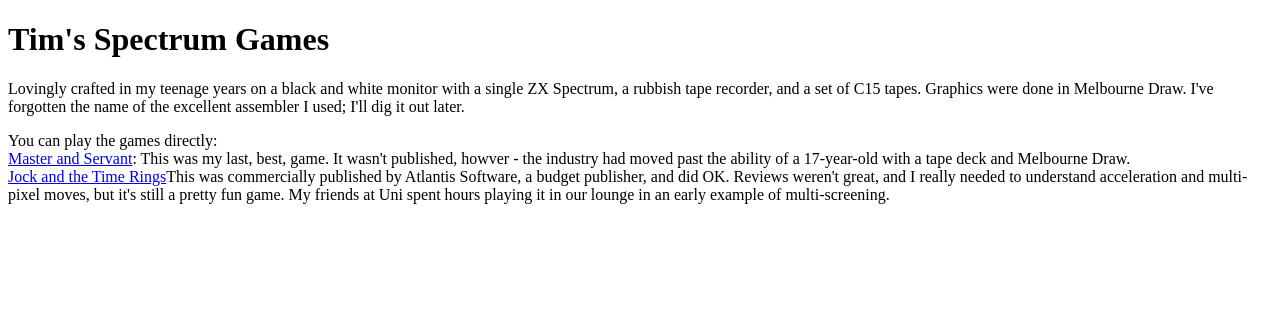
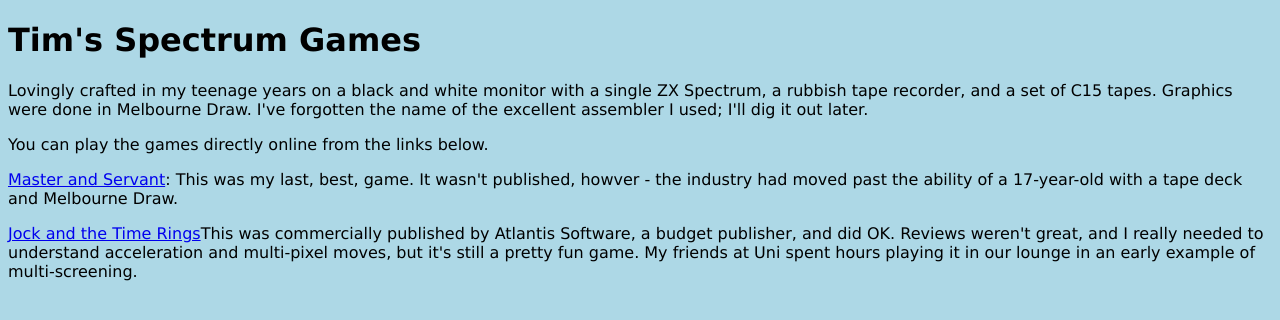
Before and after one commit to oldhamtj/oldhamtj.github.io, a plain HTML site: page index.html in a window 1280 px wide. Drawn offline with Linux system fonts and the light colour scheme.

Commit message:
Basic styles added.

```diff
--- a/index.html
+++ b/index.html
@@ -1,15 +1,34 @@
 <!DOCTYPE html>
 <html>
+  <head>
+    <style>
+      p {
+      font-family: "Verdana", Georgia, sans-serif
+      }
+      h1 {
+      font-family: "Verdana", Georgia, sans-serif
+      }
+      body {
+      background-color: lightblue;
+      }
+    </style>
+
+
+  </head>
+
   <body>
     <h1>Tim's Spectrum Games</h1>
     <p>
       Lovingly crafted in my teenage years on a black and white monitor with a single ZX Spectrum, a rubbish tape recorder, and a set of C15 tapes. Graphics were done in Melbourne Draw. I've forgotten the name of the excellent assembler I used; I'll dig it out later.
     </p>
     <p>
-      You can play the games directly:
-      <br>
+      You can play the games directly online from the links below.
+    </p>
+    <p>
       <a href="http://torinak.com/qaop#l=https://oldhamtj.github.io/MASTSERV.TAP">Master and Servant</a>: This was my last, best, game. It wasn't published, howver - the industry had moved past the ability of a 17-year-old with a tape deck and Melbourne Draw.
-      <br>
+    </p>
+    <p>
       <a href="http://torinak.com/qaop#l=https://oldhamtj.github.io/JOCKTIME.TAP">Jock and the Time Rings</a>This was commercially published by Atlantis Software, a budget publisher, and did OK. Reviews weren't great, and I really needed to understand acceleration and multi-pixel moves, but it's still a pretty fun game. My friends at Uni spent hours playing it in our lounge in an early example of multi-screening.
+    </p>
   </body>
 </html>
```
